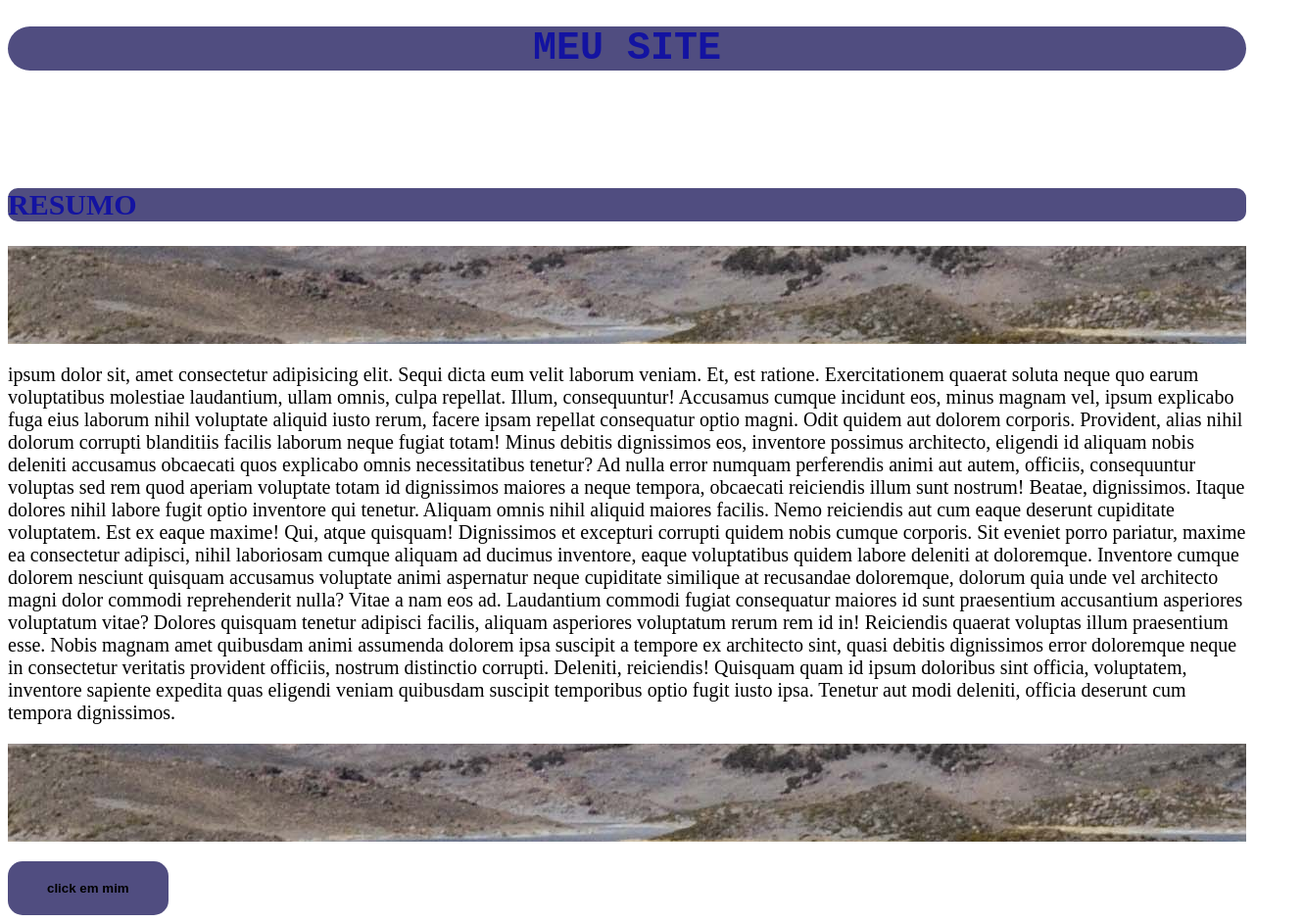
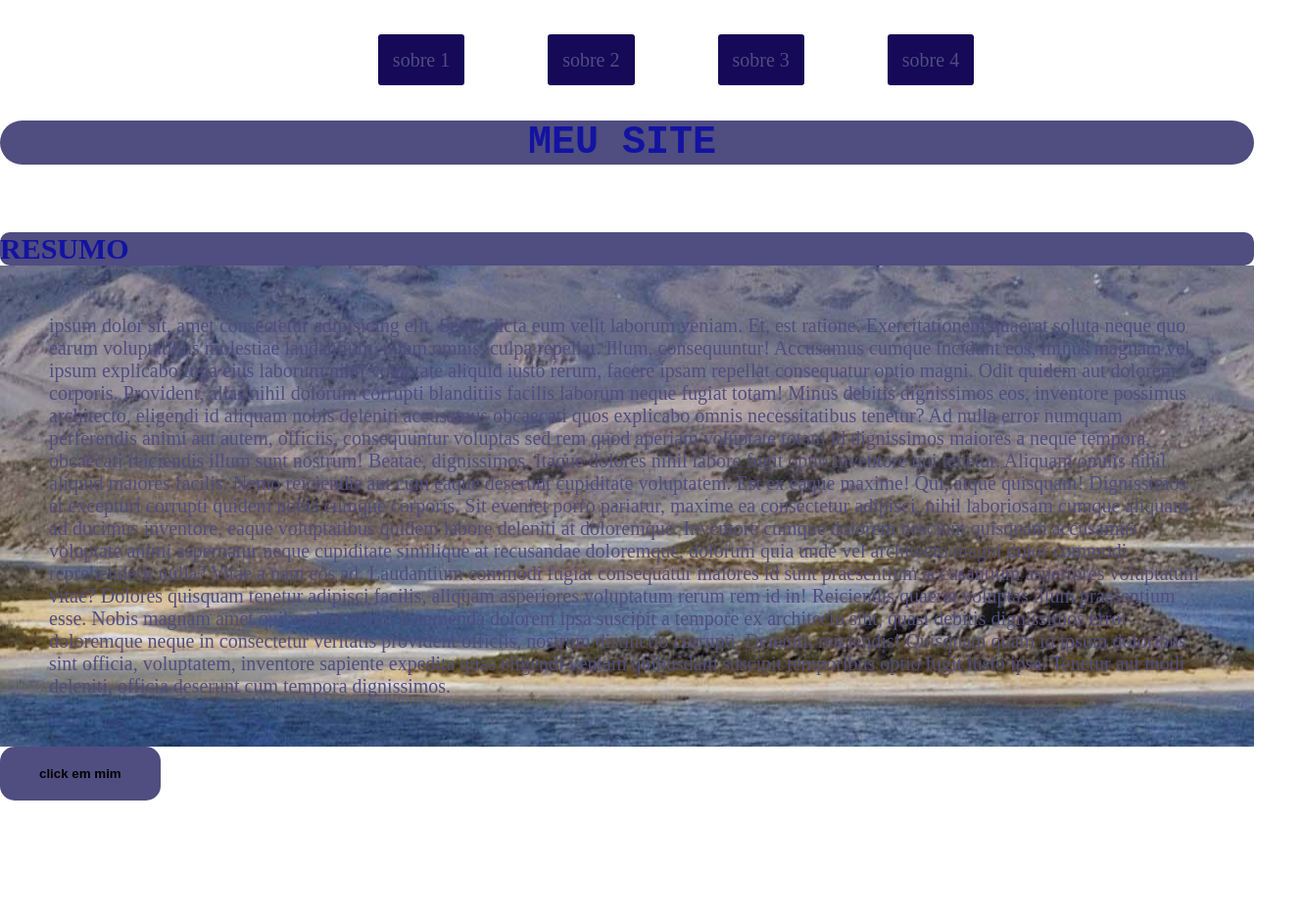
Before and after one commit to RobertoRodmann/curso_dev_web_senac, a plain HTML site: page aulaestilos/aula03denov.html in a window 1280 px wide. Shown: the whole page at 98% size, 1330 px wide, since content can reach past the window. After the commit the page ends 817 px from the top, so only its background shows below. Drawn offline with Linux system fonts and the light colour scheme.

Commit message:
auladia9denov

```diff
--- a/aulaestilos/aula03denov.html
+++ b/aulaestilos/aula03denov.html
@@ -9,12 +9,25 @@
 </head>
 
 <body>
+    <header>
+        <nav>
+            <ul>
+                <li> sobre 1</li>
+                <li> sobre 2</li>
+                <li> sobre 3</li>
+                <li> sobre 4</li>
+            </ul>
+
+        </nav>
+
+
+    </header>
     <h1> MEU SITE</h1>
 <br>
 <br>
 <br>
 <h2> RESUMO </h2>
-    <p><header></header> ipsum dolor sit, amet consectetur adipisicing elit. Sequi dicta eum velit laborum veniam. Et, est ratione. Exercitationem quaerat soluta neque quo earum voluptatibus molestiae laudantium, ullam omnis, culpa repellat.
+    <p> ipsum dolor sit, amet consectetur adipisicing elit. Sequi dicta eum velit laborum veniam. Et, est ratione. Exercitationem quaerat soluta neque quo earum voluptatibus molestiae laudantium, ullam omnis, culpa repellat.
     Illum, consequuntur! Accusamus cumque incidunt eos, minus magnam vel, ipsum explicabo fuga eius laborum nihil voluptate aliquid iusto rerum, facere ipsam repellat consequatur optio magni. Odit quidem aut dolorem corporis.
     Provident, alias nihil dolorum corrupti blanditiis facilis laborum neque fugiat totam! Minus debitis dignissimos eos, inventore possimus architecto, eligendi id aliquam nobis deleniti accusamus obcaecati quos explicabo omnis necessitatibus tenetur?
     Ad nulla error numquam perferendis animi aut autem, officiis, consequuntur voluptas sed rem quod aperiam voluptate totam id dignissimos maiores a neque tempora, obcaecati reiciendis illum sunt nostrum! Beatae, dignissimos.
@@ -23,7 +36,7 @@
     Inventore cumque dolorem nesciunt quisquam accusamus voluptate animi aspernatur neque cupiditate similique at recusandae doloremque, dolorum quia unde vel architecto magni dolor commodi reprehenderit nulla? Vitae a nam eos ad.
     Laudantium commodi fugiat consequatur maiores id sunt praesentium accusantium asperiores voluptatum vitae? Dolores quisquam tenetur adipisci facilis, aliquam asperiores voluptatum rerum rem id in! Reiciendis quaerat voluptas illum praesentium esse.
     Nobis magnam amet quibusdam animi assumenda dolorem ipsa suscipit a tempore ex architecto sint, quasi debitis dignissimos error doloremque neque in consectetur veritatis provident officiis, nostrum distinctio corrupti. Deleniti, reiciendis!
-    Quisquam quam id ipsum doloribus sint officia, voluptatem, inventore sapiente expedita quas eligendi veniam quibusdam suscipit temporibus optio fugit iusto ipsa. Tenetur aut modi deleniti, officia deserunt cum tempora dignissimos.</header> </p>
+    Quisquam quam id ipsum doloribus sint officia, voluptatem, inventore sapiente expedita quas eligendi veniam quibusdam suscipit temporibus optio fugit iusto ipsa. Tenetur aut modi deleniti, officia deserunt cum tempora dignissimos. </p>
 
 
     <button>click em mim</button>
--- /dev/null
+++ b/aulaestilos/aulaposition/index.html
@@ -0,0 +1,16 @@
+<!DOCTYPE html>
+<html lang="pt-br">
+<head>
+    <meta charset="UTF-8">
+    <meta http-equiv="X-UA-Compatible" content="IE=edge">
+    <meta name="viewport" content="width=, initial-scale=1.0">
+    <title>aula de possition</title>
+    <link rel="stylesheet" href="style.css">
+    <div class="pai"></div>
+    <div class="filho"></div>
+
+</head>
+<body>
+
+</body>
+</html>
--- /dev/null
+++ b/aulaestilos/aulaposition/style.css
@@ -0,0 +1,25 @@
+    *{
+        margin: 0;
+        padding: 0;
+    }
+    body {
+        height: 100px;
+    }
+
+
+    .pai {
+    width: 200px;
+    height: 200px;
+    background-color: crimson ;
+    position: relative;
+    margin: 20vh;
+    position: absolute;
+
+    }
+    .filho{
+    position: absolute;
+    width: 100px;
+    height: 100px;
+    background-color: teal;
+
+    }
--- a/aulaestilos/stilo.css
+++ b/aulaestilos/stilo.css
@@ -1,38 +1,82 @@
-    body{
+    body {
 
 
         font-size: 20px;
     }
-    h1{
-    background-color:#504d80;
+
+    h1 {
+        background-color: #504d80;
         color: rgb(19, 19, 161);
         text-align: center;
-      font-family:'Courier New', Courier, monospace ;
+        font-family: 'Courier New', Courier, monospace;
         border-radius: 50px;
+        padding-right: 10px;
+
     }
+
     h2 {
-    background-color:#504d80;
+        background-color: #504d80;
         color: rgb(19, 19, 161);
         border-radius: 10px;
 
-}X
-    article{
+    }
+
+    article {
         font-size: 10px;
     }
-    p{
+
+    p {
         background-color: rgb(221, 47, 47);
-    color:#504d80;
+        color: #504d80;
         padding: 50px;
         background-repeat: no-repeat;
         background-position: center;
-    background-image:url('../source/IMG/montanha.jpg');
+        background-image: url('../source/IMG/montanha.jpg');
+
     }
+
     button {
         padding: 20px 40px;
         background-color: #504d80;
-        background-image: linear-gradient(45deg #d9d9d9 0% , #97d9e1 100%);
+        background-image: linear-gradient(45deg #d9d9d9 0%, #97d9e1 100%);
         font-family: Arial, Helvetica, sans-serif;
         font-weight: bold;
         border: 10px;
         border-radius: 15px;
+
     }
+
+    * {
+        margin: 0;
+        padding: 0;
+    }
+
+    header {
+        width: 100vw;
+        text-align: center;
+        margin: 50px;
+
+
+
+
+    }
+    li {
+        padding: 15px;
+        display: inline;
+        margin: 0 40px;
+        background-color: rgb(21, 9, 88);
+        color:#504d80;
+        border-radius: 3px;
+        font-family:Georgia, 'Times New Roman', Times, serif
+        outline-color:#504d80
+
+    }
+
+    li:hover {
+        padding: 20px;
+        background-color: rgb(36, 17, 145);
+        color: #d9d9d9;
+        cursor: pointer;
+
+
+    }
```
Lines whose indentation alone changed are shown as unchanged.
